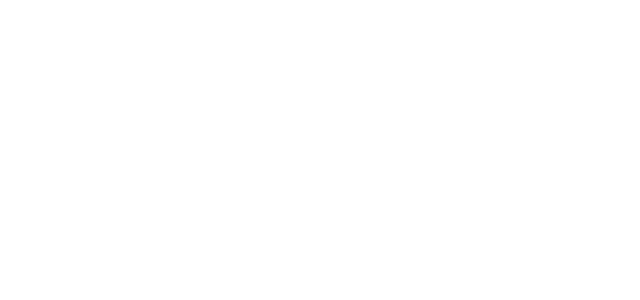
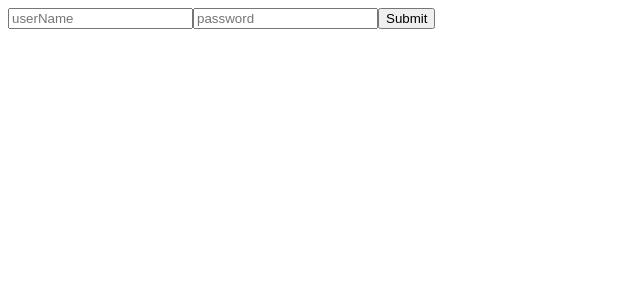
Before and after one commit to Sem19/WebEditor, a React (Vite) app: page /login in a window 1280 px wide. Shown: the top 300 px of the page, without its empty margins (0-640 px from the left). Built offline with nearby package versions, Linux system fonts and the light colour scheme.

Commit message:
add:redux,react-router,pages:login,home

```diff
--- a/src/App.jsx
+++ b/src/App.jsx
@@ -1,3 +1,19 @@
-function App() {}
+import { BrowserRouter as Router, Route, Routes } from "react-router-dom";
+import LoginPage from "./pages/login.jsx";
+import HomePage from "./pages/home.jsx";
+import PrivateRoute from "./components/private-route/private-route.jsx";
+
+const App = () => {
+  return (
+    <Router>
+      <Routes>
+        <Route element={<PrivateRoute />}>
+          <Route exact path="/" element={<HomePage />} />
+        </Route>
+        <Route exact path="/login" element={<LoginPage />} />
+      </Routes>
+    </Router>
+  );
+};
 
 export default App;
--- /dev/null
+++ b/src/components/private-route/private-route.jsx
@@ -0,0 +1,10 @@
+import { Outlet } from "react-router";
+
+const PrivateRoute = (props) => {
+  return (
+    <>
+      <Outlet {...props} />
+    </>
+  );
+};
+export default PrivateRoute;
--- a/src/main.jsx
+++ b/src/main.jsx
@@ -1,4 +1,10 @@
 import { createRoot } from "react-dom/client";
 import App from "./App.jsx";
+import { Provider } from "react-redux";
+import { store } from "./store/index.js";
 
-createRoot(document.getElementById("root")).render(<App />);
+createRoot(document.getElementById("root")).render(
+  <Provider store={store}>
+    <App />
+  </Provider>
+);
--- /dev/null
+++ b/src/pages/home.jsx
@@ -0,0 +1,4 @@
+const HomePage = () => {
+  return <>HomePage</>;
+};
+export default HomePage;
--- /dev/null
+++ b/src/pages/login.jsx
@@ -0,0 +1,28 @@
+import { useForm } from "react-hook-form";
+
+const LoginPage = () => {
+  const {
+    register,
+    handleSubmit,
+    formState: { errors },
+  } = useForm();
+  const onSubmit = (data) => console.log(data);
+
+  return (
+    <form onSubmit={handleSubmit(onSubmit)}>
+      <input
+        type="text"
+        placeholder="userName"
+        {...register("userName", { required: true })}
+      />
+      <input
+        type="password"
+        placeholder="password"
+        {...register("password", { required: true })}
+      />
+
+      <input type="submit" />
+    </form>
+  );
+};
+export default LoginPage;
--- /dev/null
+++ b/src/store/index.js
@@ -0,0 +1,18 @@
+import { configureStore } from "@reduxjs/toolkit";
+import { setupListeners } from "@reduxjs/toolkit/query";
+
+export const store = configureStore({
+  reducer: {},
+
+  middleware: (getDefaultMiddleware) =>
+    getDefaultMiddleware({
+      serializableCheck: {
+        // Ignore these action types
+        ignoredActions: [],
+        // Ignore these paths in the state
+        ignoredPaths: [],
+      },
+    }).concat(),
+});
+
+setupListeners(store.dispatch);
```
Also changed, not shown: package.json (+6 -1 lines), src/services/auth/auth.js (added), 1 other file (tests, documents, lock files or other folders).
